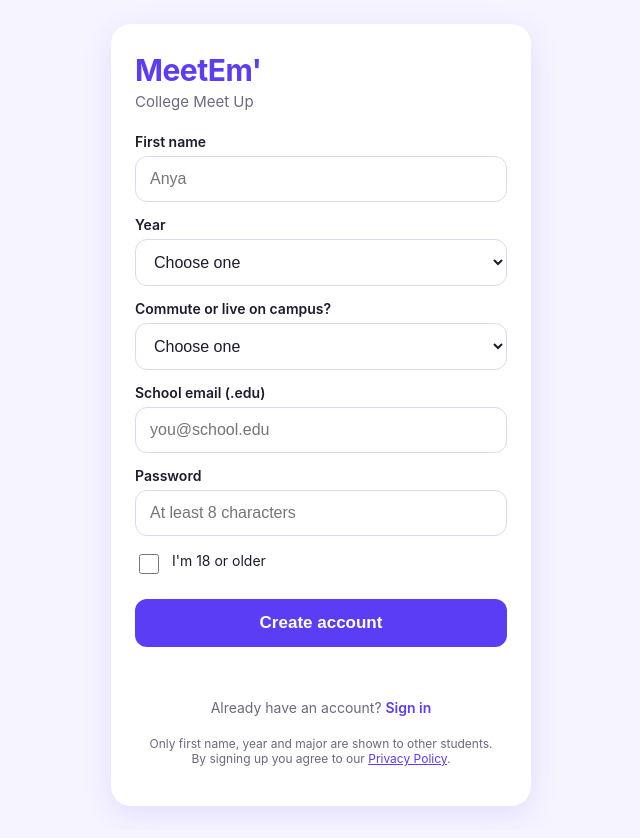
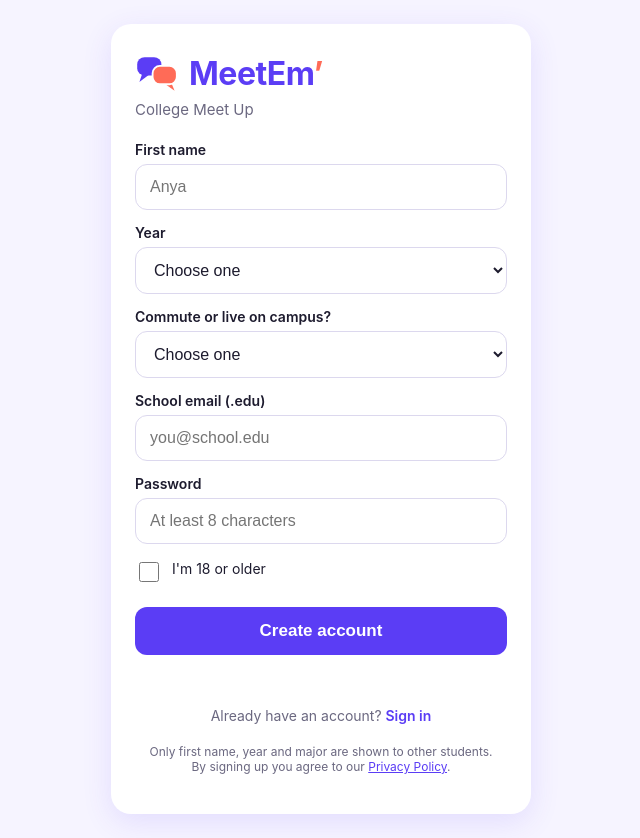
Before and after one commit to anya-inbusiness19/meetem, a plain HTML site: page index.html in a window 1280 px wide. Shown: the whole page, without its empty margins (319-959 px from the left). Drawn offline with nearby package versions, Linux system fonts and the light colour scheme.

Commit message:
Add files via upload

```diff
--- a/index.html
+++ b/index.html
@@ -7,13 +7,17 @@
 <meta name="apple-mobile-web-app-title" content="MeetEm'">
 <meta name="theme-color" content="#5b3df5">
 <title>MeetEm' - College Meet Up</title>
+<link rel="icon" href="/favicon.svg" type="image/svg+xml">
+<link rel="apple-touch-icon" href="/apple-touch-icon.png">
 <script src="https://cdn.jsdelivr.net/npm/@supabase/supabase-js@2"></script>
 <style>
   :root { --brand:#5b3df5; --brand-dark:#4429d4; --bg:#f6f4ff; --text:#1d1b2e; --muted:#6b6880; --err:#c62828; --ok:#1b7f3b; }
   * { box-sizing:border-box; }
   body { margin:0; font-family:-apple-system,BlinkMacSystemFont,"Segoe UI",Roboto,sans-serif; background:var(--bg); color:var(--text); min-height:100vh; display:flex; align-items:center; justify-content:center; padding:24px 16px; }
   .card { width:100%; max-width:420px; background:#fff; border-radius:20px; padding:28px 24px; box-shadow:0 8px 30px rgba(91,61,245,.12); }
-  h1 { margin:0; font-size:30px; color:var(--brand); letter-spacing:-.5px; }
+  .brand { display:flex; align-items:center; gap:10px; }
+  h1 { margin:0; font-size:32px; color:var(--brand); letter-spacing:-.5px; line-height:1; }
+  h1 .ap { color:#ff6b57; }
   .tag { margin:4px 0 22px; color:var(--muted); font-size:15px; }
   label { display:block; font-size:14px; font-weight:600; margin:14px 0 6px; }
   input, select { width:100%; padding:13px 14px; font-size:16px; border:1.5px solid #dcd8ee; border-radius:12px; background:#fff; color:var(--text); }
@@ -36,7 +40,7 @@
 </head>
 <body>
 <div class="card">
-  <h1>MeetEm'</h1>
+  <div class="brand"><img src="/logo.svg" width="44" height="44" alt=""><h1>MeetEm<span class="ap">&#8217;</span></h1></div>
   <p class="tag">College Meet Up</p>
 
   <!-- Sign up / sign in form -->
```
